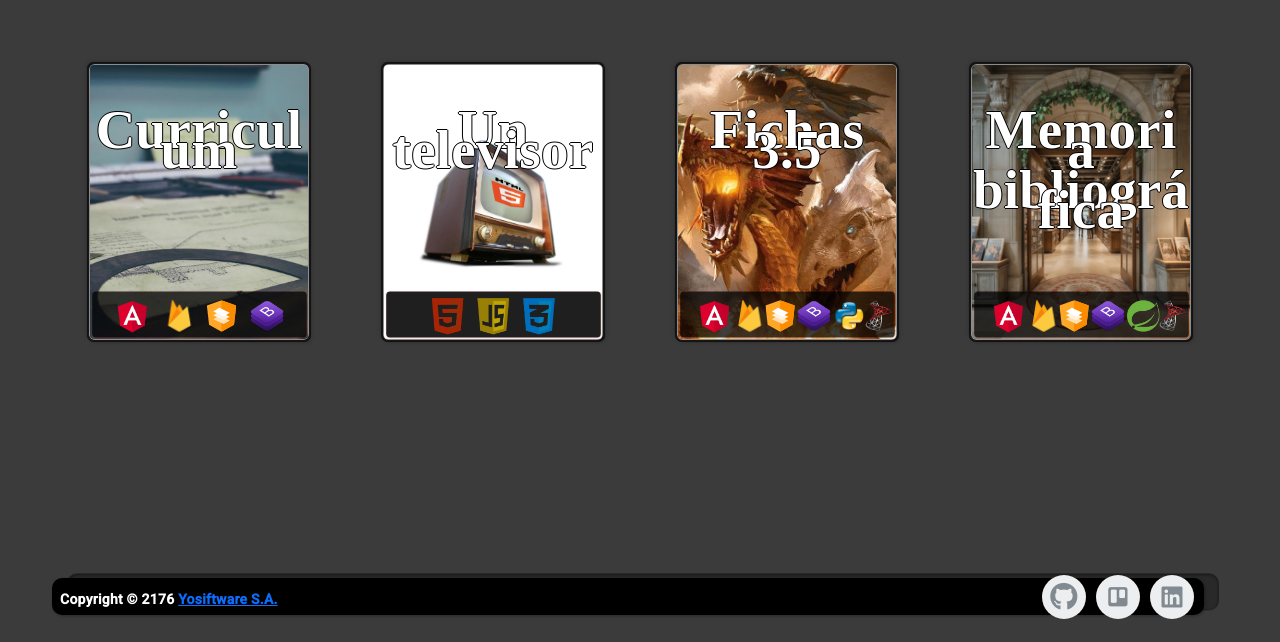
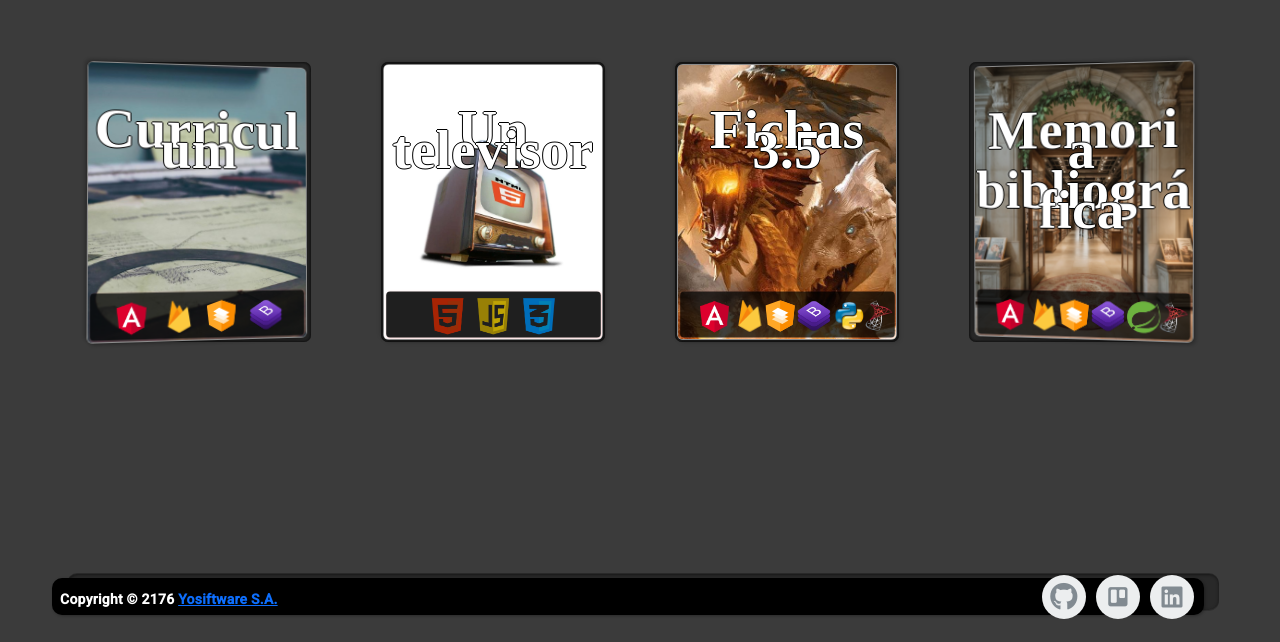
Before and after one commit to yosi90/yosiftwareIndex, an Angular app: page / in a window 1280 px wide. Shown: the part 158-800 px from the top of the page. Built offline with nearby package versions, Linux system fonts and the light colour scheme; a web font is replaced by a local one.

Commit message:
mejorada disposición 3d

```diff
--- a/src/app/app.component.html
+++ b/src/app/app.component.html
@@ -7,7 +7,7 @@
             <div class="col-sm-6 col-lg-3 d-flex justify-content-around align-items-center"><div class="cardShadow"></div></div>
         </div>
         <div class="col-sm-6 col-lg-3 d-flex justify-content-around align-items-center">
-            <a class="card" href="https://cv.yosiftware.es/" target="_blank">
+            <a class="card" href="https://cv.yosiftware.es/" target="_blank" style="transform:perspective(500px) rotateX(0.802778deg) rotateY(6.17972deg);">
                 <mat-card id="cv">
                     <p>Curriculum</p>
                     <div class="techs">
@@ -50,7 +50,7 @@
             </a>
         </div>
         <div class="col-sm-6 col-lg-3 d-flex justify-content-around align-items-center">
-            <a class="card" href="https://libros.yosiftware.es/" target="_blank">
+            <a class="card" href="https://libros.yosiftware.es/" target="_blank" style="transform:perspective(500px) rotateX(-0.802778deg) rotateY(-6.17972deg);">
                 <mat-card id="libros">
                     <p>Memoria</p>
                     <p class="bajar">bibliográfica</p>
--- a/src/app/app.component.ts
+++ b/src/app/app.component.ts
@@ -22,8 +22,12 @@ export class AppComponent implements OnInit {
                     const cardRotateY: number = (e.pageX - cardCenterX) / -30;
                     const shadowX: number = cardRotateX * -11;
                     const shadowY: number = cardRotateY * -11;
+                    const shadowX2: number = cardRotateX * -7;
+                    const shadowY2: number = cardRotateY * -7;
+                    const shadowX3: number = cardRotateX * -3;
+                    const shadowY3: number = cardRotateY * -3;
 
-                    card.style.boxShadow = `0px 10px 15px rgb(14, 13, 13), 10px 0px 15px rgb(14, 13, 13), 0px -10px 15px rgb(46, 24, 24), -10px 0px 15px rgb(46, 24, 24), ${shadowY}px ${shadowX}px 20px rgba(0, 0, 0, .3)`;
+                    card.style.boxShadow = `0px 10px 15px rgb(14, 13, 13), 10px 0px 15px rgb(14, 13, 13), 0px -10px 15px rgb(46, 24, 24), -10px 0px 15px rgb(46, 24, 24), ${shadowY}px ${shadowX}px 20px rgba(0, 0, 0, .3), ${shadowY2}px ${shadowX2}px 20px rgba(59, 59, 59, .3), ${shadowY3}px ${shadowX3}px 20px rgba(59, 59, 59, .3)`;
                     card.style.transform = `perspective(500px) rotateX(${cardRotateX}deg) rotateY(${cardRotateY}deg)`;
                 });
 
@@ -38,9 +42,13 @@ export class AppComponent implements OnInit {
 
     resetCards() {
         const cards: NodeListOf<HTMLElement> = document.querySelectorAll(".card");
-        cards.forEach(c => {
-            c.style.transform = "none";
-        });
+        // cards.forEach(c => {
+        //     c.style.transform = "none";
+        // });
+        cards[0].style.transform = "perspective(500px) rotateX(0.802778deg) rotateY(6.17972deg)";
+        cards[1].style.transform = "none";
+        cards[2].style.transform = "none";
+        cards[3].style.transform = "perspective(500px) rotateX(-0.802778deg) rotateY(-6.17972deg)";
         this.resetVisible = false;
     }
 }
```
